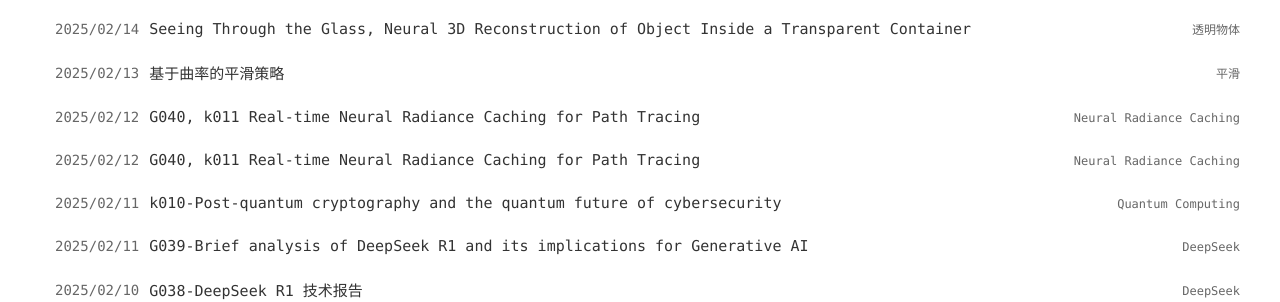
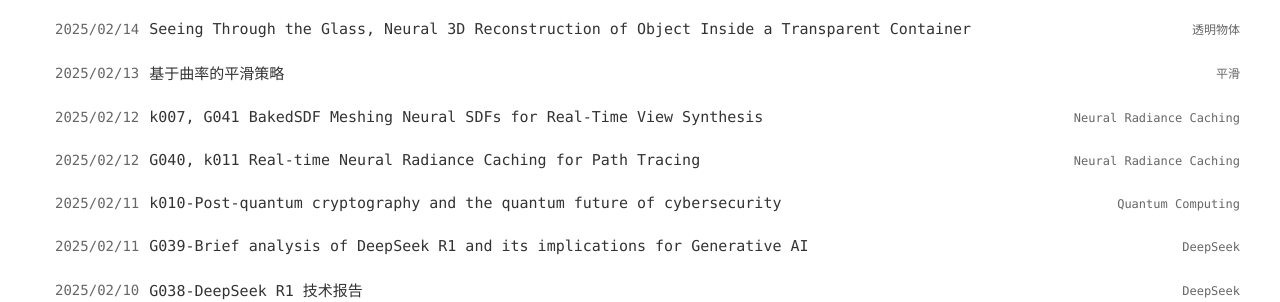
Before and after one commit to zhangwenniu/zhangwenniu.github.io, a Jekyll site: the page built from index.html, in a window 1280 px wide and 900 px high. Shown: the part 155-457 px from the top of the window. Built offline with Jekyll 4.4.1, drawn with Linux system fonts in a browser that asks for light colours.

Commit message:
update bakedsdf file headline

```diff
--- a/_posts/2025-02-12-k007 BakedSDF Meshing Neural SDFs for Real-Time View Synthesis.md
+++ b/_posts/2025-02-12-k007 BakedSDF Meshing Neural SDFs for Real-Time View Synthesis.md
@@ -1,6 +1,6 @@
 ---
 layout: mypost
-title: G040, k011 Real-time Neural Radiance Caching for Path Tracing
+title: k007, G041 BakedSDF Meshing Neural SDFs for Real-Time View Synthesis
 categories: [Neural Radiance Caching]
 ---
 
```
